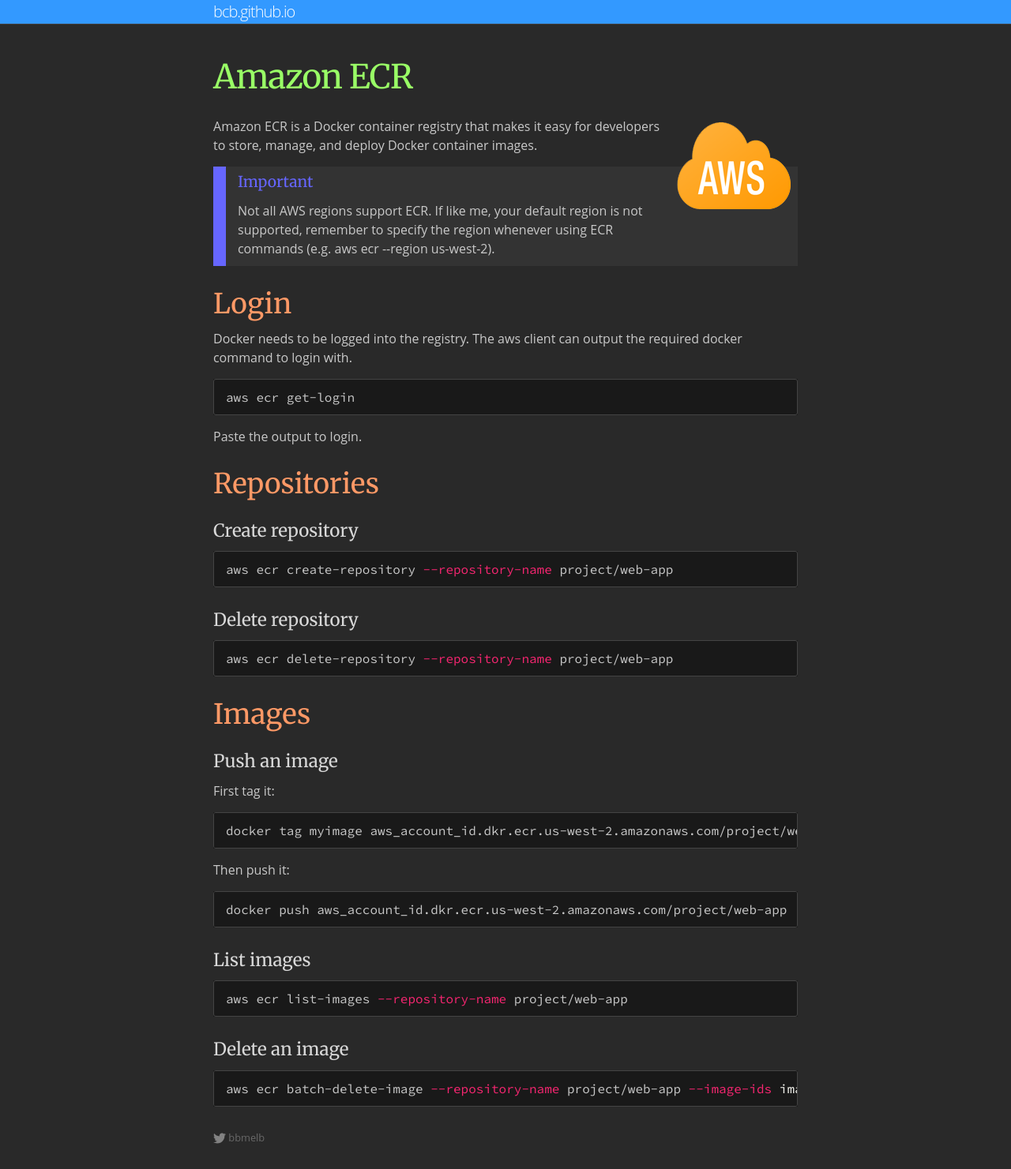
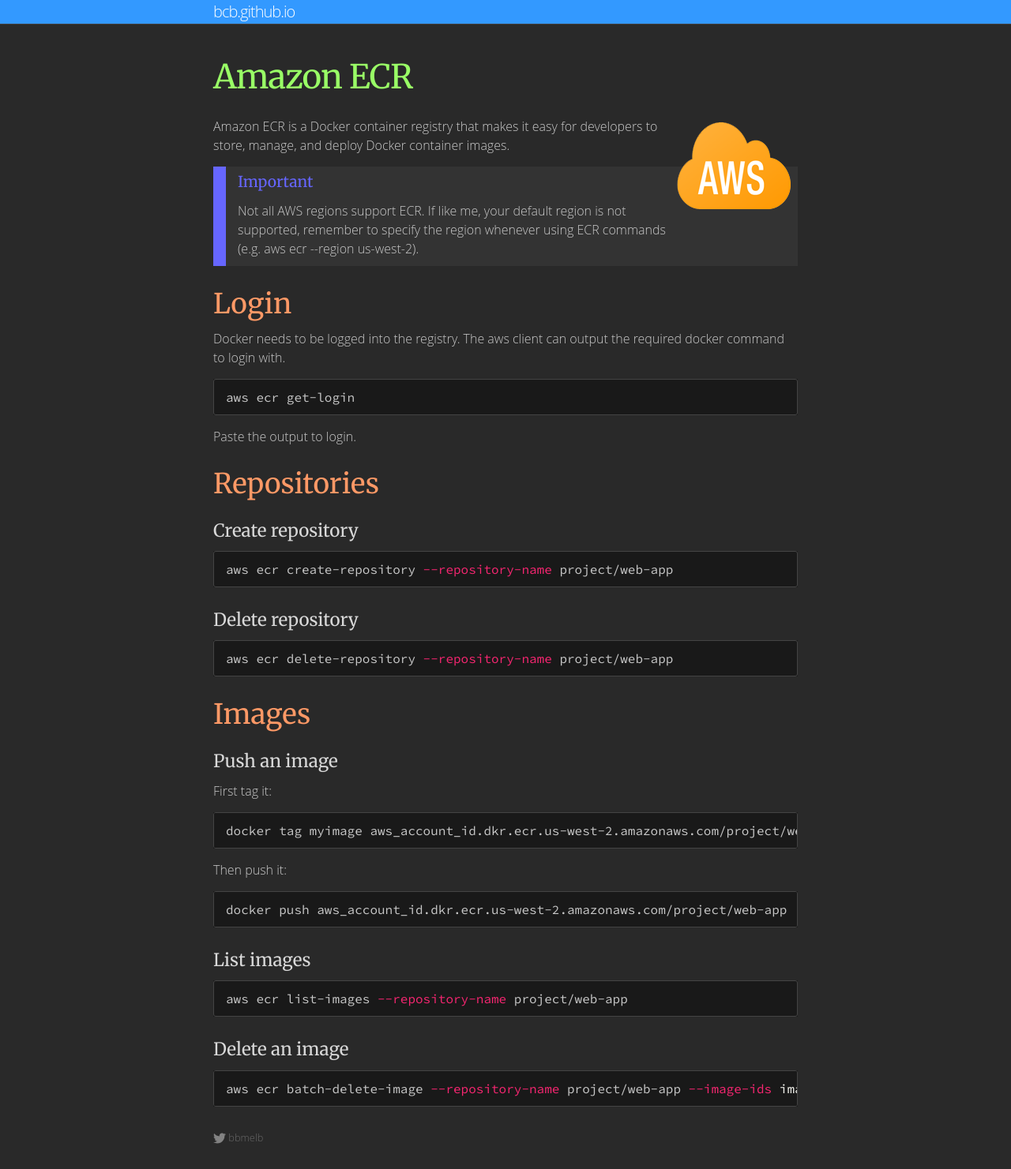
Before and after one commit to explodinglabs/explodinglabs.github.io, a Jekyll site: the page built from _amazon/ecr.markdown, in a window 1280 px wide. Shown: the whole page at 79% size. Built offline with Jekyll 4.4.1, drawn with Linux system fonts in a browser that asks for light colours; some web fonts are replaced.

Commit message:
Lighter font weight

```diff
--- a/css/main.scss
+++ b/css/main.scss
@@ -8,7 +8,7 @@
 // Our variables
 $base-font-family: "Open Sans", sans-serif;
 $base-font-size:   16px;
-$base-font-weight: 400;
+$base-font-weight: 100;
 $small-font-size:  $base-font-size * 0.875;
 $base-line-height: 1.5;
 
@@ -60,7 +60,7 @@
 
 // Import partials from `sass_dir` (defaults to `_sass`)
 @import
-        "base",
-        "layout",
-        "syntax-highlighting"
+    "base",
+    "layout",
+    "syntax-highlighting"
 ;
```
